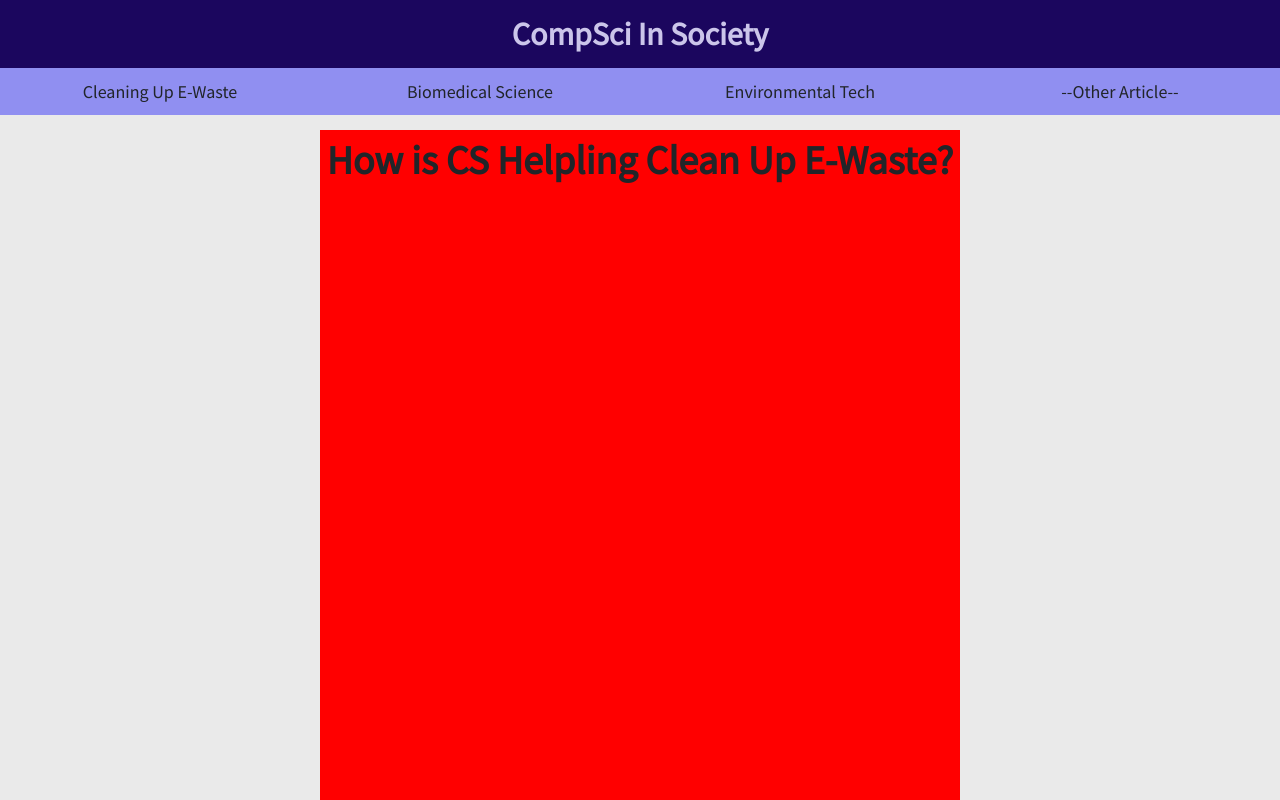
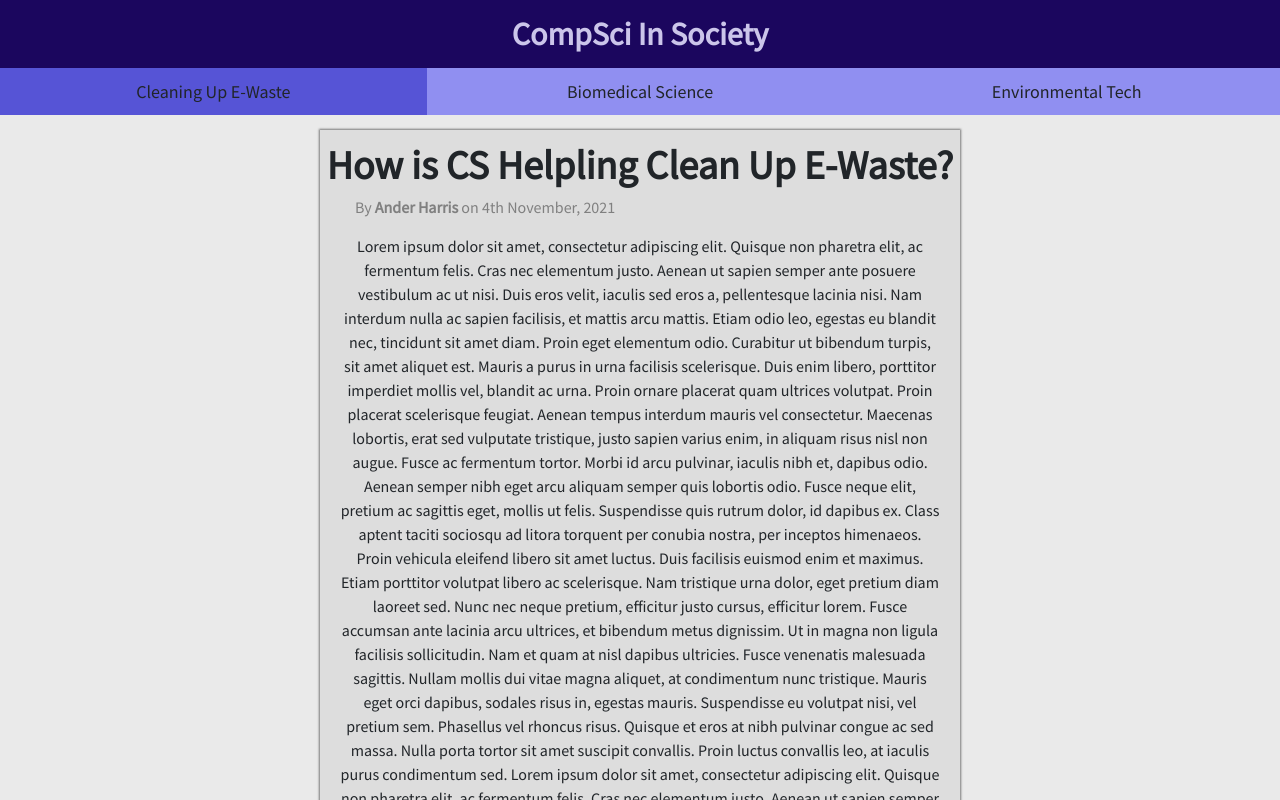
Before and after one commit to benw7/anderharris.github.io, a website: page index.html in a window 1280 px wide. Drawn offline with nearby package versions, Linux system fonts and the light colour scheme.

Commit message:
Navbar stuff

```diff
--- a/index.html
+++ b/index.html
@@ -5,6 +5,7 @@
         <link rel="shortcut icon" type="image/jpg" href="assets/compsoc-logo.png"/>
         <link href="https://cdn.jsdelivr.net/npm/bootstrap@5.1.3/dist/css/bootstrap.min.css" rel="stylesheet" integrity="sha384-1BmE4kWBq78iYhFldvKuhfTAU6auU8tT94WrHftjDbrCEXSU1oBoqyl2QvZ6jIW3" crossorigin="anonymous">
         <link href="styling/style.css" rel="stylesheet" >
+        <meta name="viewport" content="width=device-width, initial-scale=1.0">
     </head>
     <body>
         <div class="container-fluid h-100 main-body">
@@ -17,30 +18,49 @@
                     </a>
                 </div>
                 <div class="col-12 col-md">
-                    <div class="navbar-option">
+                    <div class="navbar-option selected">
                         Cleaning Up E-Waste
                     </div>
                 </div>
                 <div class="col-12 col-md">
+                    <a href="./biomedical.html">
                         <div class="navbar-option">
                             Biomedical Science
                         </div>
+                    </a>
                 </div>
                 <div class="col-12 col-md">
+                    <a href="./environment.html">
                         <div class="navbar-option">
                             Environmental Tech
                         </div>
-                </div>
-                <div class="col-12 col-md">
-                    <div class="navbar-option">
-                        --Other Article--
-                    </div>
+                    </a>
                 </div>
             </div>
             <div class="row justify-content-center g-0 page-content">
                 <div class="col-12 col-sm-10 col-md-8 col-lg-7 col-xl-6 article">
                     <div class="title">
                         How is CS Helpling Clean Up E-Waste?
+                    </div>
+                    <div class="author">
+                        By <b>Ander Harris</b> on 4th November, 2021
+                    </div>
+                    <div class="content">
+                        Lorem ipsum dolor sit amet, consectetur adipiscing elit. Quisque non pharetra elit, ac fermentum felis. Cras nec elementum justo. Aenean ut sapien semper ante posuere vestibulum ac ut nisi. Duis eros velit, iaculis sed eros a, pellentesque lacinia nisi. Nam interdum nulla ac sapien facilisis, et mattis arcu mattis. Etiam odio leo, egestas eu blandit nec, tincidunt sit amet diam. Proin eget elementum odio. Curabitur ut bibendum turpis, sit amet aliquet est. Mauris a purus in urna facilisis scelerisque. Duis enim libero, porttitor imperdiet mollis vel, blandit ac urna. Proin ornare placerat quam ultrices volutpat. Proin placerat scelerisque feugiat.
+
+                        Aenean tempus interdum mauris vel consectetur. Maecenas lobortis, erat sed vulputate tristique, justo sapien varius enim, in aliquam risus nisl non augue. Fusce ac fermentum tortor. Morbi id arcu pulvinar, iaculis nibh et, dapibus odio. Aenean semper nibh eget arcu aliquam semper quis lobortis odio. Fusce neque elit, pretium ac sagittis eget, mollis ut felis. Suspendisse quis rutrum dolor, id dapibus ex. Class aptent taciti sociosqu ad litora torquent per conubia nostra, per inceptos himenaeos. Proin vehicula eleifend libero sit amet luctus. Duis facilisis euismod enim et maximus.
+
+                        Etiam porttitor volutpat libero ac scelerisque. Nam tristique urna dolor, eget pretium diam laoreet sed. Nunc nec neque pretium, efficitur justo cursus, efficitur lorem. Fusce accumsan ante lacinia arcu ultrices, et bibendum metus dignissim. Ut in magna non ligula facilisis sollicitudin. Nam et quam at nisl dapibus ultricies. Fusce venenatis malesuada sagittis. Nullam mollis dui vitae magna aliquet, at condimentum nunc tristique. Mauris eget orci dapibus, sodales risus in, egestas mauris. Suspendisse eu volutpat nisi, vel pretium sem. Phasellus vel rhoncus risus. Quisque et eros at nibh pulvinar congue ac sed massa. Nulla porta tortor sit amet suscipit convallis. Proin luctus convallis leo, at iaculis purus condimentum sed.
+
+                        Lorem ipsum dolor sit amet, consectetur adipiscing elit. Quisque non pharetra elit, ac fermentum felis. Cras nec elementum justo. Aenean ut sapien semper ante posuere vestibulum ac ut nisi. Duis eros velit, iaculis sed eros a, pellentesque lacinia nisi. Nam interdum nulla ac sapien facilisis, et mattis arcu mattis. Etiam odio leo, egestas eu blandit nec, tincidunt sit amet diam. Proin eget elementum odio. Curabitur ut bibendum turpis, sit amet aliquet est. Mauris a purus in urna facilisis scelerisque. Duis enim libero, porttitor imperdiet mollis vel, blandit ac urna. Proin ornare placerat quam ultrices volutpat. Proin placerat scelerisque feugiat.
+
+                        Aenean tempus interdum mauris vel consectetur. Maecenas lobortis, erat sed vulputate tristique, justo sapien varius enim, in aliquam risus nisl non augue. Fusce ac fermentum tortor. Morbi id arcu pulvinar, iaculis nibh et, dapibus odio. Aenean semper nibh eget arcu aliquam semper quis lobortis odio. Fusce neque elit, pretium ac sagittis eget, mollis ut felis. Suspendisse quis rutrum dolor, id dapibus ex. Class aptent taciti sociosqu ad litora torquent per conubia nostra, per inceptos himenaeos. Proin vehicula eleifend libero sit amet luctus. Duis facilisis euismod enim et maximus.
+
+                        Etiam porttitor volutpat libero ac scelerisque. Nam tristique urna dolor, eget pretium diam laoreet sed. Nunc nec neque pretium, efficitur justo cursus, efficitur lorem. Fusce accumsan ante lacinia arcu ultrices, et bibendum metus dignissim. Ut in magna non ligula facilisis sollicitudin. Nam et quam at nisl dapibus ultricies. Fusce venenatis malesuada sagittis. Nullam mollis dui vitae magna aliquet, at condimentum nunc tristique. Mauris eget orci dapibus, sodales risus in, egestas mauris. Suspendisse eu volutpat nisi, vel pretium sem. Phasellus vel rhoncus risus. Quisque et eros at nibh pulvinar congue ac sed massa. Nulla porta tortor sit amet suscipit convallis. Proin luctus convallis leo, at iaculis purus condimentum sed.
+
+                        Lorem ipsum dolor sit amet, consectetur adipiscing elit. Integer in risus eros. Vestibulum ante ipsum primis in faucibus orci luctus et ultrices posuere cubilia curae; Vestibulum molestie tortor ut vehicula gravida. Etiam venenatis aliquet ex eu eleifend. Quisque ac rhoncus justo. Phasellus iaculis rutrum rhoncus. Vivamus interdum varius eros, eu consequat dolor aliquam mattis. Donec tellus nulla, iaculis at tempus ut, pulvinar ut orci. Morbi eu dignissim nulla.
+
+                        Lorem ipsum dolor sit amet, consectetur adipiscing elit. Integer in risus eros. Vestibulum ante ipsum primis in faucibus orci luctus et ultrices posuere cubilia curae; Vestibulum molestie tortor ut vehicula gravida. Etiam venenatis aliquet ex eu eleifend. Quisque ac rhoncus justo. Phasellus iaculis rutrum rhoncus. Vivamus interdum varius eros, eu consequat dolor aliquam mattis. Donec tellus nulla, iaculis at tempus ut, pulvinar ut orci. Morbi eu dignissim nulla.
                     </div>
                 </div>
             </div>
--- a/styling/style.css
+++ b/styling/style.css
@@ -40,7 +40,11 @@ a{
 }
 
 .header-bar .navbar-option:hover{
-    background-color: #6665DD;
+    background-color: #8381e7;
+}
+
+.header-bar .navbar-option.selected{
+    background-color: #5654d6;
 }
 
 .page-content{
@@ -57,7 +61,16 @@ ul{
 }
 
 .article{
-    background-color: red;
+    box-shadow: 0px 0px 2px 1px rgb(122, 122, 122);
+    background-color: rgb(221, 221, 221);
+    padding: 5px;
+}
+
+.article .author{
+    width: 100%;
+    padding-left: 30px;
+    color: grey;
+    text-align: left;
 }
 
 .article .title{
@@ -65,3 +78,7 @@ ul{
     font-size: 40px;
     font-weight: bold;
 }
+
+.article .content{
+    padding: 15px;
+}
```
Lines whose indentation alone changed are shown as unchanged.
